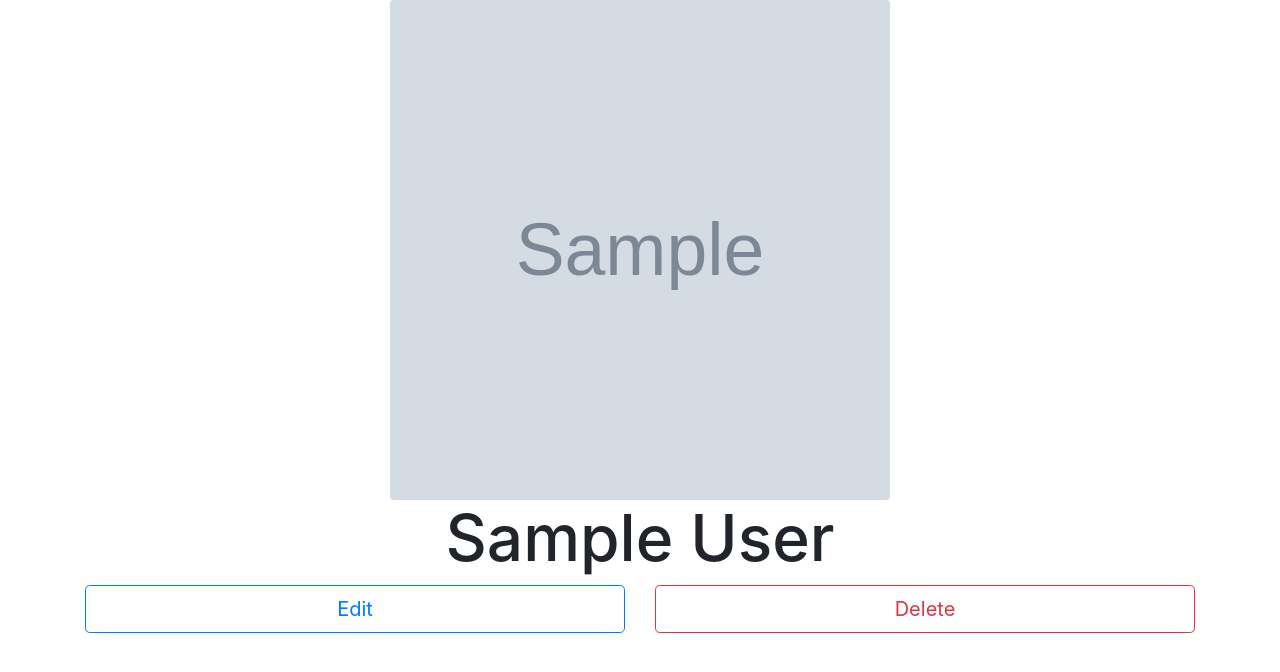
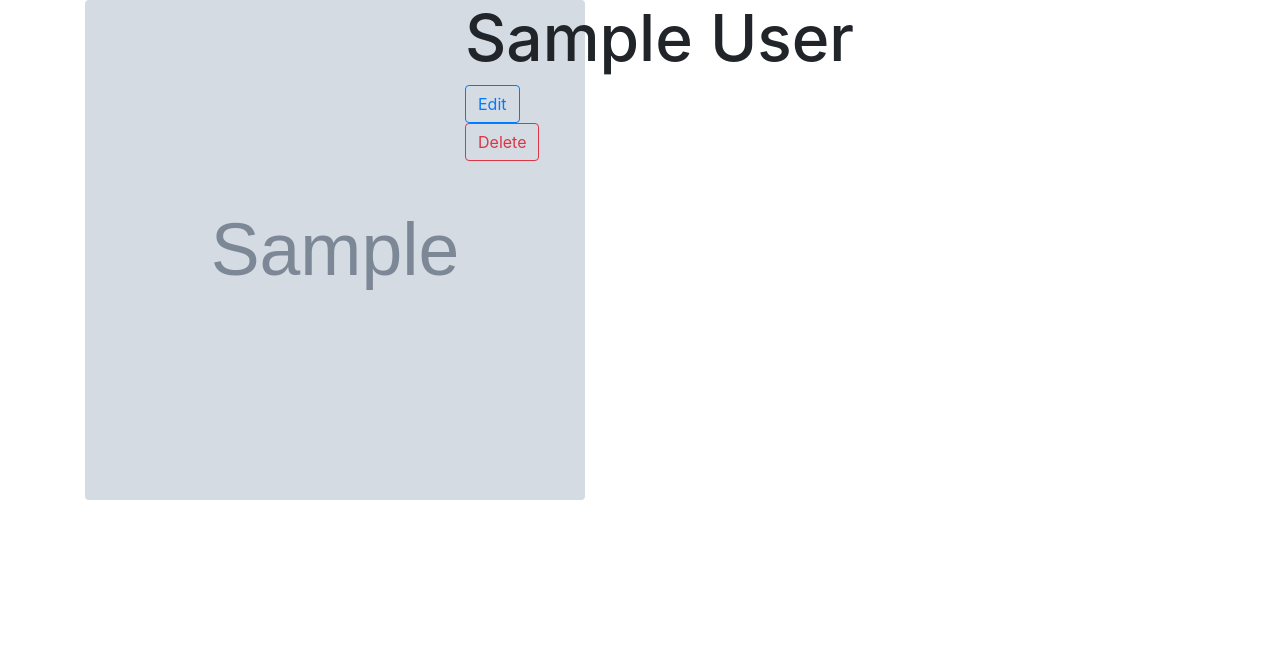
Before and after one commit to Eduardo-Zagalsky/Blogly, a Flask app: page /users/1 in a window 1280 px wide. Shown: the top 672 px of the page. Run offline with Flask 2, Linux system fonts and the light colour scheme; tables that the repository leaves empty hold one stand-in row (values such as "Sample post"); grey boxes marked "Sample" are stand-in pictures; parts of the project's set-up code (start-up, migrations or seed data) failed here and were passed over.

Commit message:
realigned everything to allow for new additions

```diff
--- a/templates/detail.html
+++ b/templates/detail.html
@@ -3,27 +3,18 @@
 {% block content %}
 <div class="container">
     <div class="row">
-        <div class="col text-center">
+        <div class="col-4 align-self-start justify-content-center">
             <img src="{{user. image_url}}" class="rounded" alt="{{user.first_name}} {{user.last_name}}">
         </div>
-    </div>
-    <div class="row">
-        <div class="col text-center">
+        <div class="col-6 align-items-center justify-content-center">
             <h1>{{user.first_name}} {{user.last_name}}</h1>
-        </div>
-    </div>
-    <div class="row">
-        <div class="col text-center">
             <form action="/users/{{user.id}}/edit">
-                <button class="btn btn-outline-primary btn-lg btn-block">Edit</button>
+                <button class="btn btn-outline-primary">Edit</button>
             </form>
-        </div>
-        <div class="col text-center">
             <form action="/users/{{user.id}}/delete" method="POST">
-                <button class="btn btn-outline-danger btn-lg btn-block">Delete</button>
+                <button class="btn btn-outline-danger">Delete</button>
             </form>
         </div>
     </div>
 </div>
-
 {% endblock %}
```
